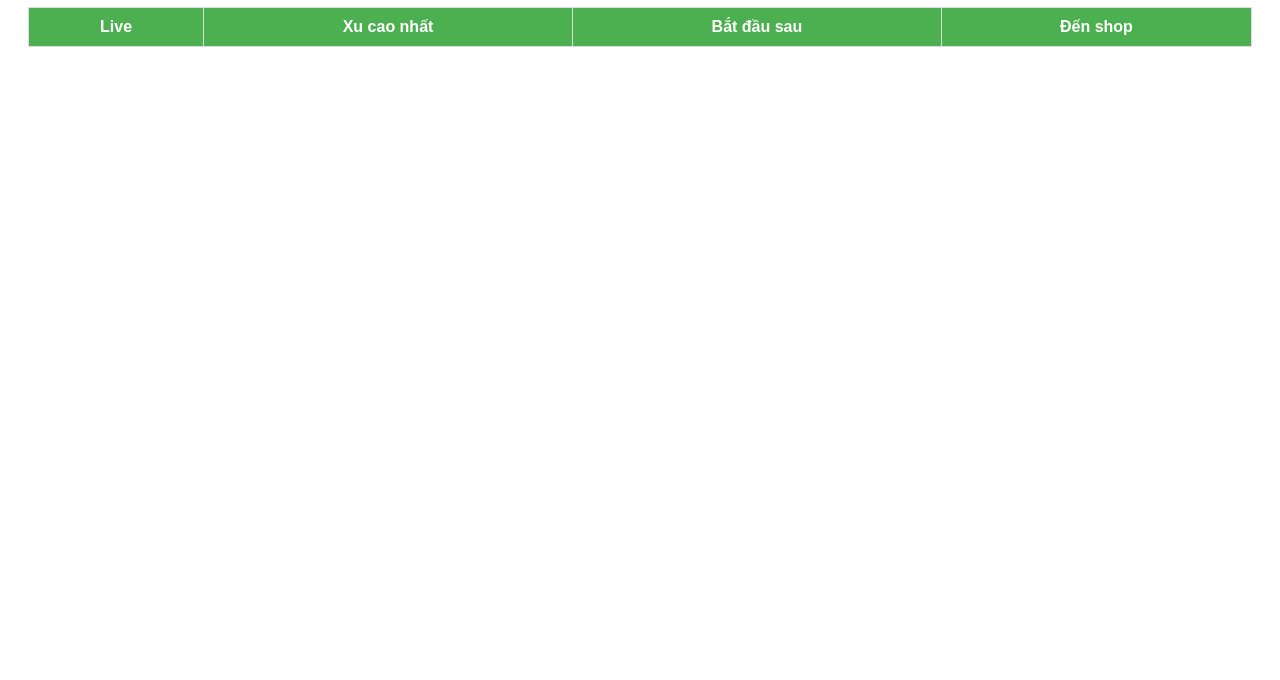
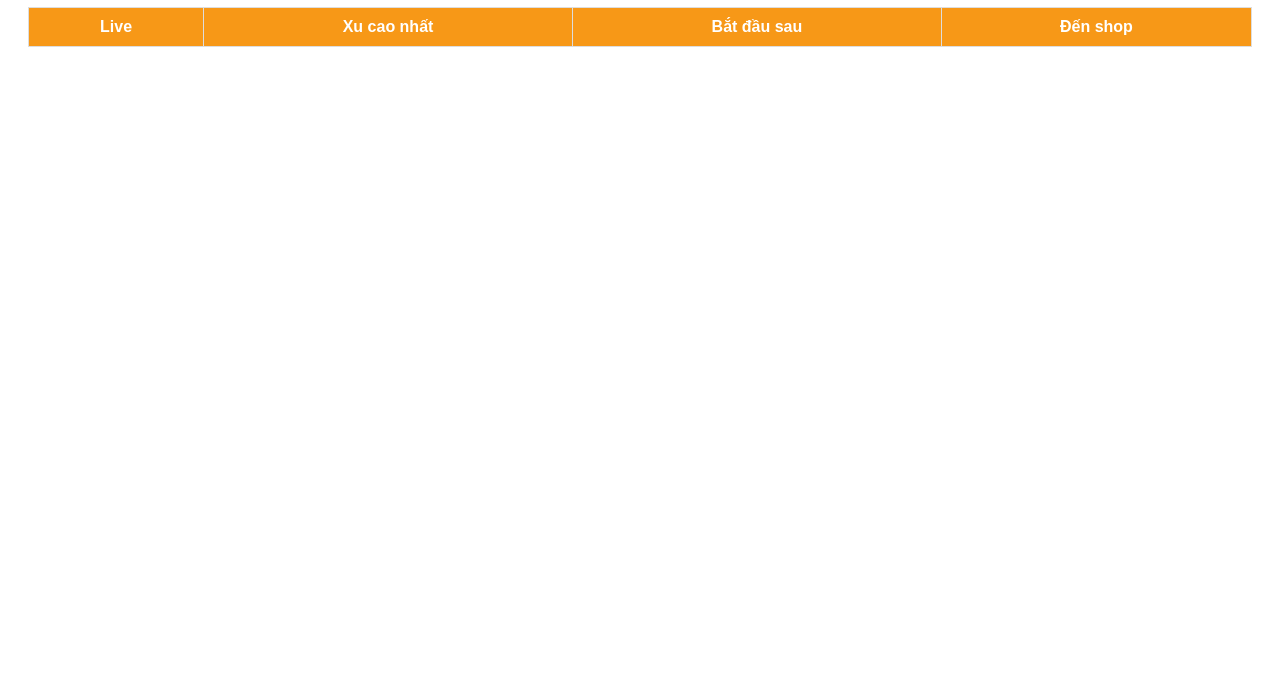
Before and after one commit to PhanTheMinhChau/shopeelivecoin, a website: page index.html in a window 1280 px wide. Shown: the part 120-800 px from the top of the page. Drawn offline with Linux system fonts and the light colour scheme; no server answers.

Commit message:
Update style.css

```diff
--- a/style.css
+++ b/style.css
@@ -20,7 +20,8 @@ th, td {
 }
 
 th {
-  background-color: #4CAF50;
+  background-color: #f79817;
+/*   background-color: #4CAF50; */
   color: white;
 }
 
```
